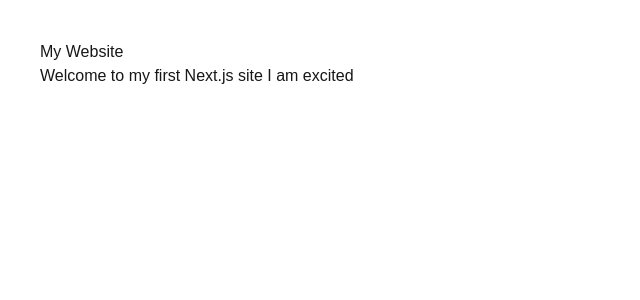
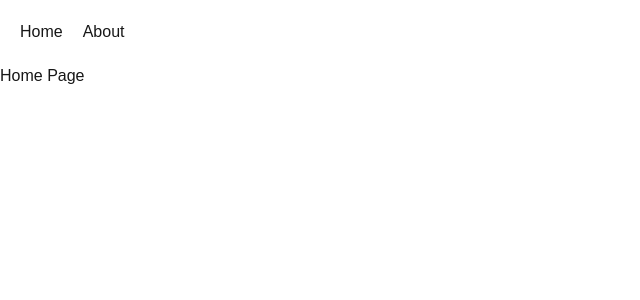
Before and after one commit to jameshatherley/my-website, a Next.js app: page / in a window 1280 px wide. Shown: the top 300 px of the page, without its empty margins (0-640 px from the left). Built offline with nearby package versions, Linux system fonts and the light colour scheme.

Commit message:
Add navbar component

```diff
--- /dev/null
+++ b/app/about/page.tsx
@@ -0,0 +1,11 @@
+import Navbar from "../components/Navbar";
+
+export default function About() {
+  return (
+    <main>
+      <Navbar />
+      <h1>About Me</h1>
+      <p>This is my CV website.</p>
+    </main>
+  );
+}
--- /dev/null
+++ b/app/components/navbar.tsx
@@ -0,0 +1,10 @@
+import Link from "next/link";
+
+export default function Navbar() {
+  return (
+    <nav style={{ display: "flex", gap: 20, padding: 20 }}>
+      <Link href="/">Home</Link>
+      <Link href="/about">About</Link>
+    </nav>
+  );
+}
--- a/app/page.tsx
+++ b/app/page.tsx
@@ -1,8 +1,10 @@
+import Navbar from "./components/Navbar";
+
 export default function Home() {
   return (
-    <main style={{ padding: 40 }}>
-      <h1>My Website</h1>
-      <p>Welcome to my first Next.js site I am excited</p>
+    <main>
+      <Navbar />
+      <h1>Home Page</h1>
     </main>
   );
 }
```
